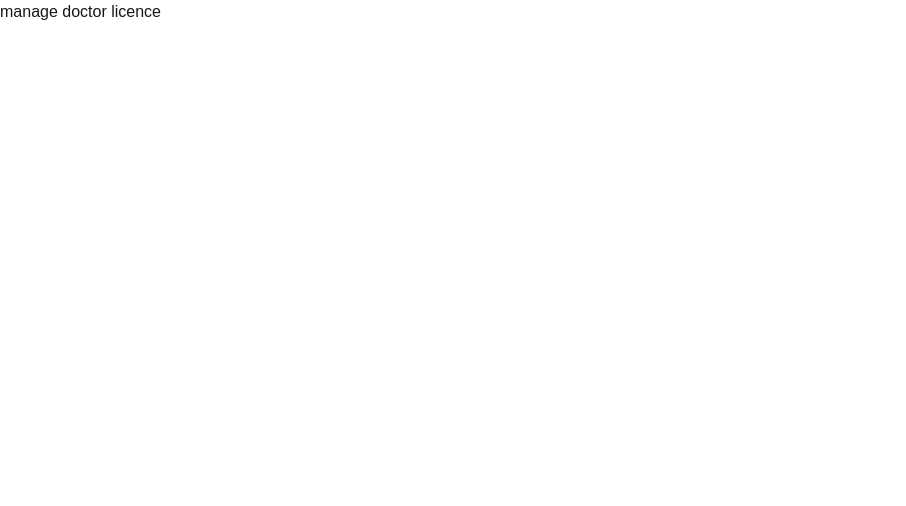
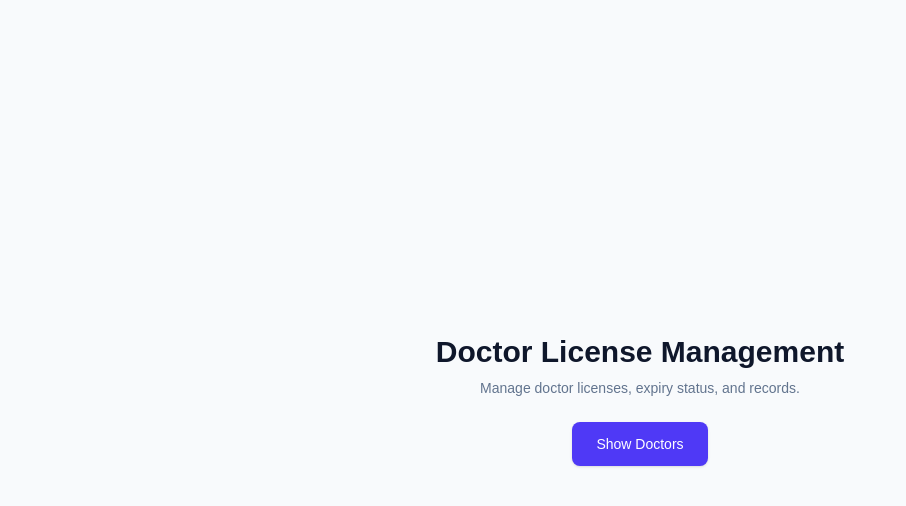
Before and after one commit to fadiaharis/doctor-license-management, a Next.js app in the folder web/: page / in a window 1280 px wide. Shown: the top 506 px of the page, without its empty margins (0-906 px from the left). Built offline with nearby package versions, Linux system fonts and the light colour scheme.

Commit message:
feat: landing page update

```diff
--- a/web/app/page.tsx
+++ b/web/app/page.tsx
@@ -1,9 +1,26 @@
 "use client";
 
+import Link from "next/link";
+
 export default function AppPage() {
-    return (
-        <div>
-            manage doctor licence
-        </div>
-    )
+  return (
+    <div className="flex min-h-screen items-center justify-center bg-slate-50 px-6">
+      <div className="text-center">
+        <h1 className="text-3xl font-bold text-slate-900">
+          Doctor License Management
+        </h1>
+
+        <p className="mt-2 text-sm text-slate-500">
+          Manage doctor licenses, expiry status, and records.
+        </p>
+
+        <Link
+          href="/doctors"
+          className="mt-6 inline-block rounded-lg bg-indigo-600 px-6 py-3 text-sm font-medium text-white shadow-sm hover:bg-indigo-700"
+        >
+          Show Doctors
+        </Link>
+      </div>
+    </div>
+  );
 }
```
